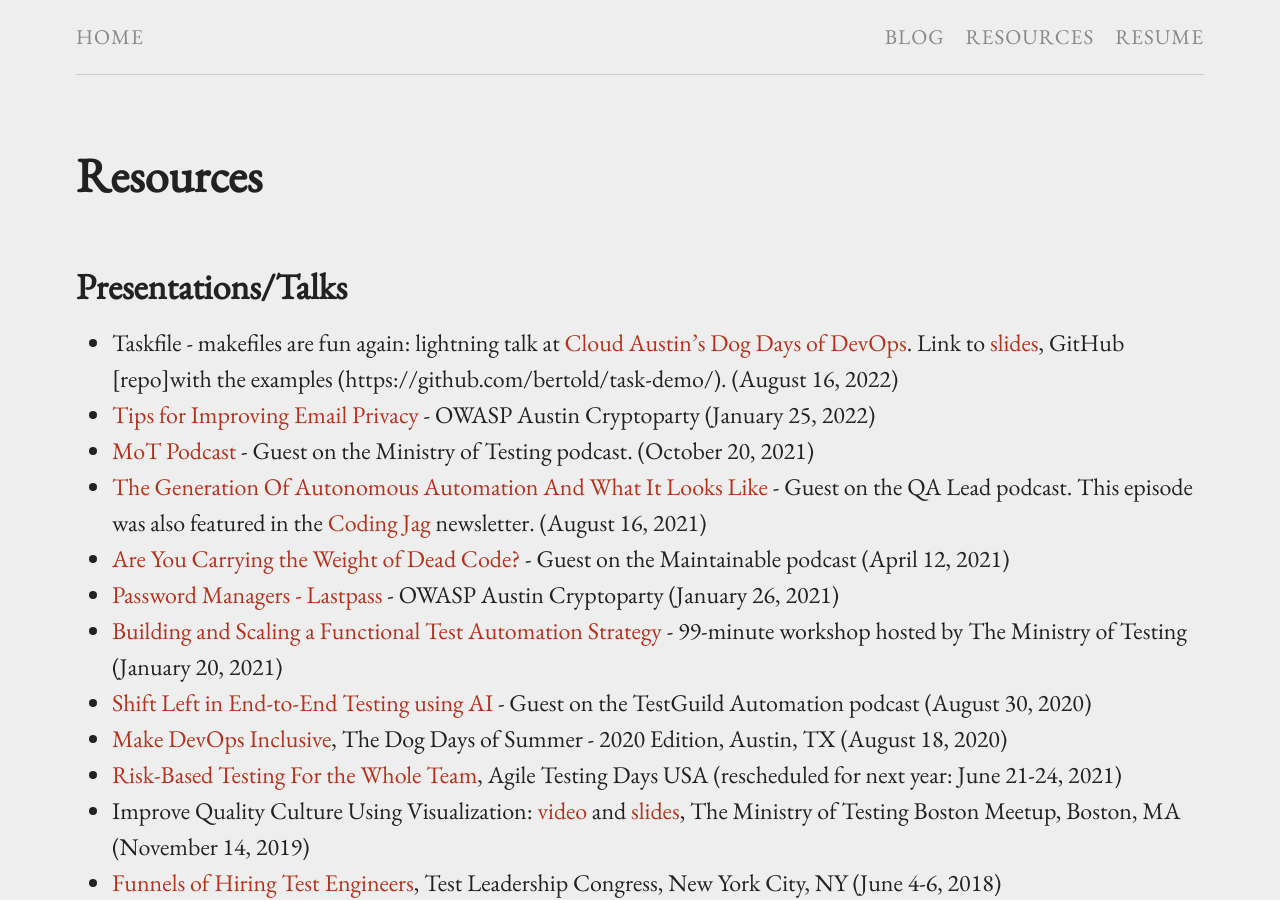
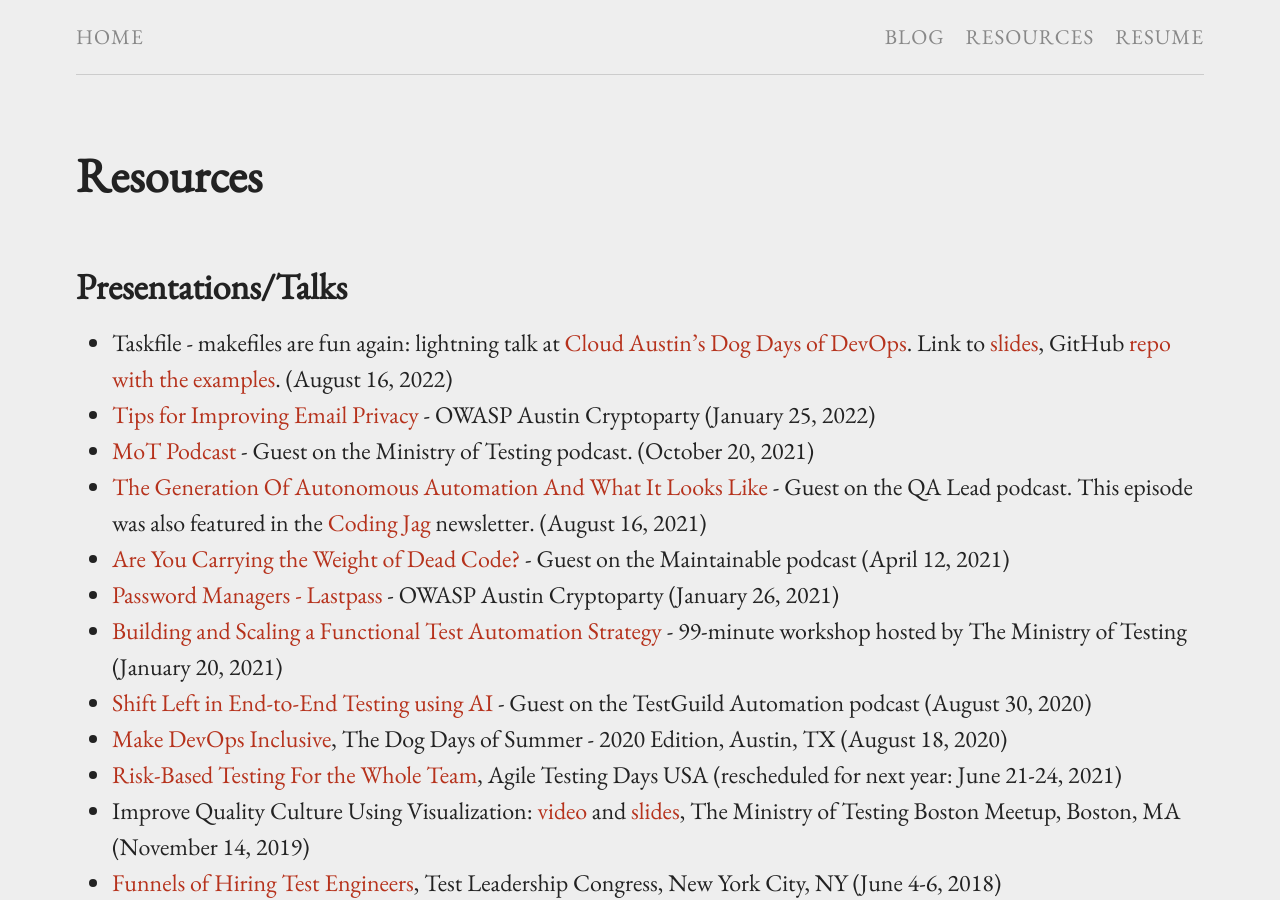
Before and after one commit to bertold/bertold.kolics.net, a Jekyll site: the page built from pages.md, in a window 1280 px wide and 900 px high. Built offline with Jekyll 4.4.1, drawn with Linux system fonts in a browser that asks for light colours.

Commit message:
Fix typo

```diff
--- a/pages.md
+++ b/pages.md
@@ -5,7 +5,7 @@ permalink: /pages/
 ---
 ## Presentations/Talks
 
-* Taskfile - makefiles are fun again: lightning talk at [Cloud Austin's Dog Days of DevOps](https://www.meetup.com/CloudAustin/events/pljpfrydclbvb/). Link to [slides](https://github.com/bertold/task-demo/blob/main/slides.pdf), GitHub [repo]with the examples (https://github.com/bertold/task-demo/). (August 16, 2022)
+* Taskfile - makefiles are fun again: lightning talk at [Cloud Austin's Dog Days of DevOps](https://www.meetup.com/CloudAustin/events/pljpfrydclbvb/). Link to [slides](https://github.com/bertold/task-demo/blob/main/slides.pdf), GitHub [repo with the examples](https://github.com/bertold/task-demo/). (August 16, 2022)
 * [Tips for Improving Email Privacy](https://www.slideshare.net/BertoldKolics/email-privacy) - OWASP Austin Cryptoparty (January 25, 2022)
 * [MoT Podcast](https://www.ministryoftesting.com/dojo/lessons/mot-podcast-kristof-meets-bertold-kolics) - Guest on the Ministry of Testing podcast. (October 20, 2021)
 * [The Generation Of Autonomous Automation And What It Looks Like](https://theqalead.com/podcast/the-generation-of-autonomous-automation-and-what-it-looks-like-with-bertold-kolics-from-mabl/) - Guest on the QA Lead podcast. This episode was also featured in the [Coding Jag](https://www.lambdatest.com/newsletter/editions/issue51) newsletter. (August 16, 2021)
```
